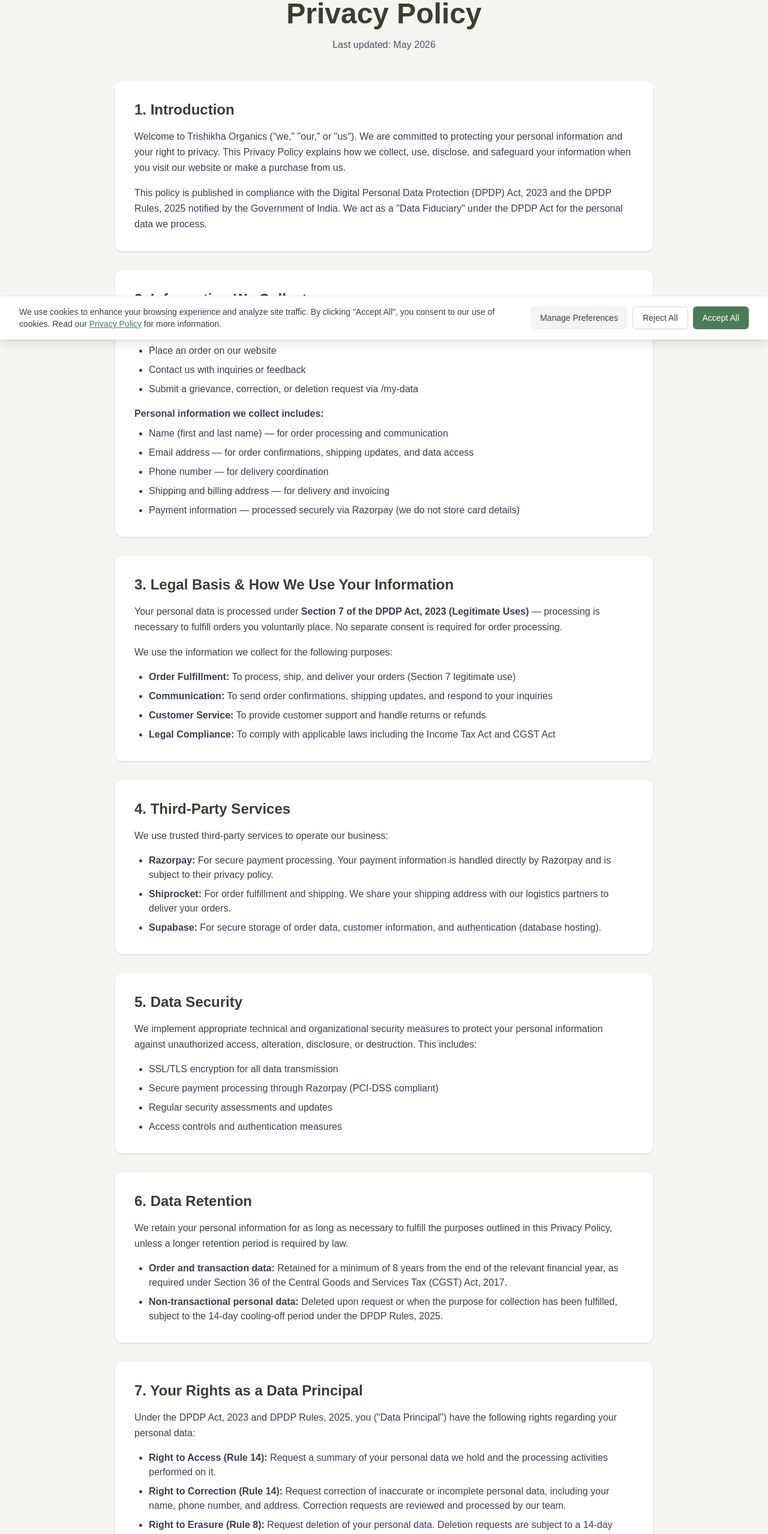
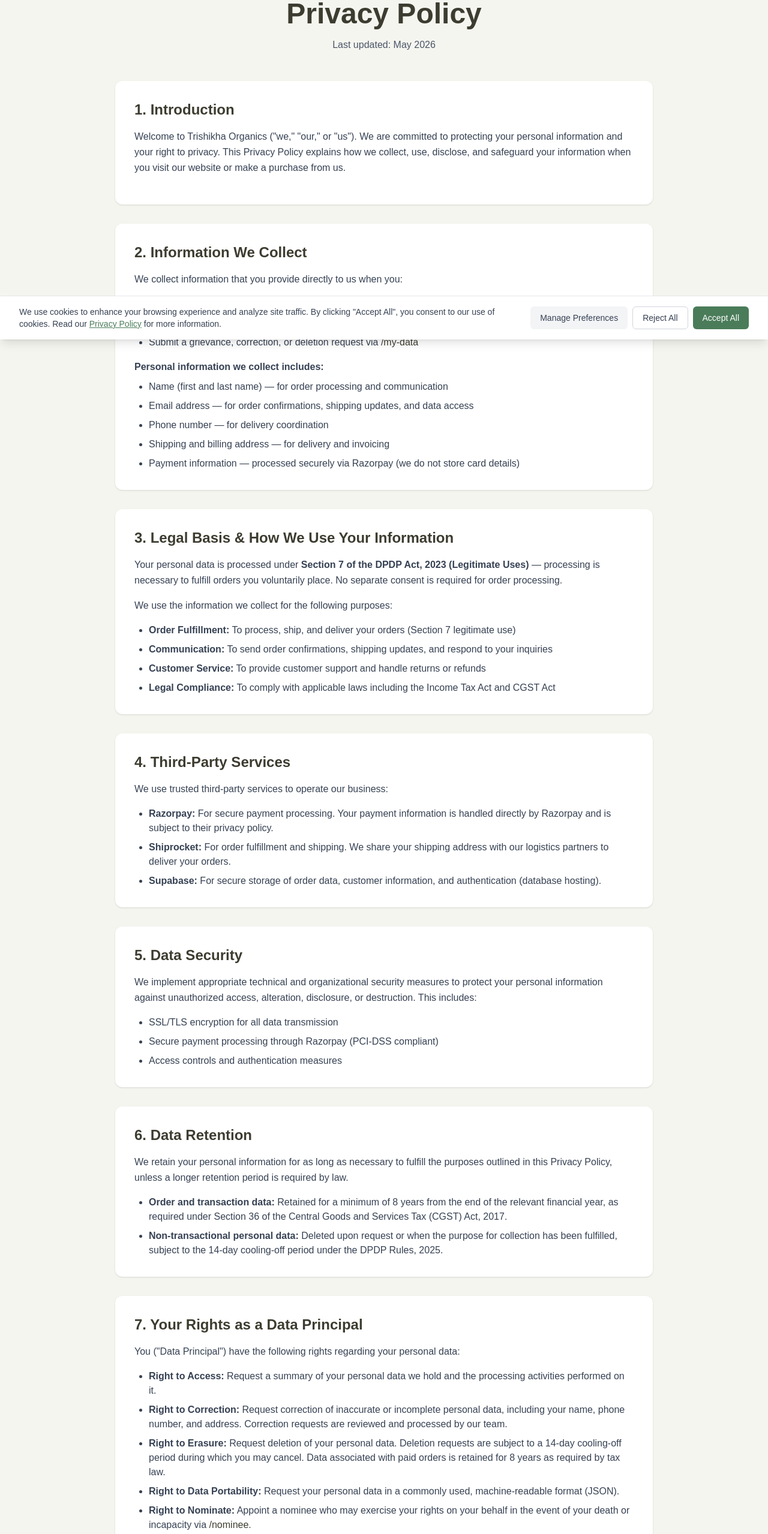
Before and after one commit to deepanshucode1-cmd/trisikha, a Next.js app: page /privacy-policy in a window 1280 px wide. Shown: the part 234-2792 px from the top of the page at 60% size. Built offline with nearby package versions, Linux system fonts and the light colour scheme.

Commit message:
minor improvements

```diff
--- a/app/privacy-policy/page.tsx
+++ b/app/privacy-policy/page.tsx
@@ -28,9 +28,7 @@ export default function PrivacyPolicy() {
               <p className="text-gray-700 leading-relaxed mb-4">
                 Welcome to Trishikha Organics (&quot;we,&quot; &quot;our,&quot; or &quot;us&quot;). We are committed to protecting your personal information and your right to privacy. This Privacy Policy explains how we collect, use, disclose, and safeguard your information when you visit our website or make a purchase from us.
               </p>
-              <p className="text-gray-700 leading-relaxed">
-                This policy is published in compliance with the Digital Personal Data Protection (DPDP) Act, 2023 and the DPDP Rules, 2025 notified by the Government of India. We act as a &quot;Data Fiduciary&quot; under the DPDP Act for the personal data we process.
-              </p>
+
             </section>
 
             {/* Information We Collect */}
@@ -95,7 +93,6 @@ export default function PrivacyPolicy() {
               <ul className="list-disc pl-6 space-y-2 text-gray-700 mt-4">
                 <li>SSL/TLS encryption for all data transmission</li>
                 <li>Secure payment processing through Razorpay (PCI-DSS compliant)</li>
-                <li>Regular security assessments and updates</li>
                 <li>Access controls and authentication measures</li>
               </ul>
             </section>
@@ -116,16 +113,15 @@ export default function PrivacyPolicy() {
             <section className="bg-white rounded-xl p-6 sm:p-8 shadow-sm">
               <h2 className="text-2xl font-bold mb-4">7. Your Rights as a Data Principal</h2>
               <p className="text-gray-700 leading-relaxed mb-4">
-                Under the DPDP Act, 2023 and DPDP Rules, 2025, you (&quot;Data Principal&quot;) have the following rights regarding your personal data:
+                You (&quot;Data Principal&quot;) have the following rights regarding your personal data:
               </p>
               <ul className="list-disc pl-6 space-y-2 text-gray-700">
-                <li><strong>Right to Access (Rule 14):</strong> Request a summary of your personal data we hold and the processing activities performed on it.</li>
-                <li><strong>Right to Correction (Rule 14):</strong> Request correction of inaccurate or incomplete personal data, including your name, phone number, and address. Correction requests are reviewed and processed by our team.</li>
-                <li><strong>Right to Erasure (Rule 8):</strong> Request deletion of your personal data. Deletion requests are subject to a 14-day cooling-off period during which you may cancel. Data associated with paid orders is retained for 8 years as required by tax law.</li>
+                <li><strong>Right to Access:</strong> Request a summary of your personal data we hold and the processing activities performed on it.</li>
+                <li><strong>Right to Correction:</strong> Request correction of inaccurate or incomplete personal data, including your name, phone number, and address. Correction requests are reviewed and processed by our team.</li>
+                <li><strong>Right to Erasure:</strong> Request deletion of your personal data. Deletion requests are subject to a 14-day cooling-off period during which you may cancel. Data associated with paid orders is retained for 8 years as required by tax law.</li>
                 <li><strong>Right to Data Portability:</strong> Request your personal data in a commonly used, machine-readable format (JSON).</li>
-                <li><strong>Right to Nominate (Rule 14):</strong> Appoint a nominee who may exercise your rights on your behalf in the event of your death or incapacity via <Link href="/nominee" className="text-[#3d3c30] font-medium hover:underline">/nominee</Link>.</li>
+                <li><strong>Right to Nominate:</strong> Appoint a nominee who may exercise your rights on your behalf in the event of your death or incapacity via <Link href="/nominee" className="text-[#3d3c30] font-medium hover:underline">/nominee</Link>.</li>
                 <li><strong>Right to File a Grievance:</strong> Submit a grievance to our Grievance Officer regarding the processing of your personal data via <Link href="/grievance" className="text-[#3d3c30] font-medium hover:underline">/grievance</Link>.</li>
-                <li><strong>Right to Complain to the Data Protection Board:</strong> If your grievance is not resolved within 90 days, or you are unsatisfied with our response, you may file a complaint with the Data Protection Board of India.</li>
               </ul>
               <p className="text-gray-700 leading-relaxed mt-4">
                 To exercise any of these rights, visit your data management page at <Link href="/my-data" className="text-[#3d3c30] font-medium hover:underline">/my-data</Link> or contact us at <a href="mailto:trishikhaorganic@gmail.com" className="text-[#3d3c30] font-medium hover:underline">trishikhaorganic@gmail.com</a>.
@@ -136,7 +132,7 @@ export default function PrivacyPolicy() {
             <section className="bg-white rounded-xl p-6 sm:p-8 shadow-sm">
               <h2 className="text-2xl font-bold mb-4">8. Grievance Redressal</h2>
               <p className="text-gray-700 leading-relaxed mb-4">
-                In accordance with Rule 14(3) of the DPDP Rules, 2025, if you have any concerns or complaints regarding the processing of your personal data, you may submit a grievance. We are committed to resolving all grievances within <strong>90 days</strong> of receipt.
+                If you have any concerns or complaints regarding the processing of your personal data, you may submit a grievance. We are committed to resolving all grievances within <strong>90 days</strong> of receipt.
               </p>
               <div className="text-gray-700 space-y-2 mb-4">
                 <p><strong>Grievance Officer:</strong></p>
@@ -156,7 +152,7 @@ export default function PrivacyPolicy() {
             <section className="bg-white rounded-xl p-6 sm:p-8 shadow-sm">
               <h2 className="text-2xl font-bold mb-4">9. Nominee Appointment</h2>
               <p className="text-gray-700 leading-relaxed">
-                Under Rule 14 of the DPDP Rules, 2025, you have the right to appoint a nominee who may exercise your data principal rights on your behalf in the event of your death or incapacity. You can appoint or manage your nominee at <Link href="/nominee" className="text-[#3d3c30] font-medium hover:underline">/nominee</Link>. If you are a nominee and need to submit a claim, visit <Link href="/nominee-claim" className="text-[#3d3c30] font-medium hover:underline">/nominee-claim</Link>.
+                You can appoint a nominee who may exercise your data principal rights on your behalf in the event of your death or incapacity. You can appoint or manage your nominee at <Link href="/nominee" className="text-[#3d3c30] font-medium hover:underline">/nominee</Link>. If you are a nominee and need to submit a claim, visit <Link href="/nominee-claim" className="text-[#3d3c30] font-medium hover:underline">/nominee-claim</Link>.
               </p>
             </section>
 
@@ -164,7 +160,7 @@ export default function PrivacyPolicy() {
             <section className="bg-white rounded-xl p-6 sm:p-8 shadow-sm">
               <h2 className="text-2xl font-bold mb-4">10. Cookies</h2>
               <p className="text-gray-700 leading-relaxed">
-                We use essential cookies to ensure the proper functioning of our website, including maintaining your shopping cart and authentication status. We do not use third-party tracking or advertising cookies.
+                We use essential cookies to ensure the proper functioning of our website, including maintaining your shopping cart. We do not use third-party tracking or advertising cookies.
               </p>
             </section>
 
--- a/next.config.ts
+++ b/next.config.ts
@@ -49,7 +49,7 @@ const nextConfig: NextConfig = {
               "style-src 'self' 'unsafe-inline'",
               "img-src 'self' data: https: blob:",
               "font-src 'self' data:",
-              "connect-src 'self' https://*.supabase.co https://api.razorpay.com",
+              "connect-src 'self' blob: https://*.supabase.co https://api.razorpay.com",
               // UPDATE THIS LINE BELOW:
               "frame-src 'self' https://checkout.razorpay.com https://api.razorpay.com",
               "frame-ancestors 'none'",
```
Also changed, not shown: 1 other file (tests, documents, lock files or other folders).
